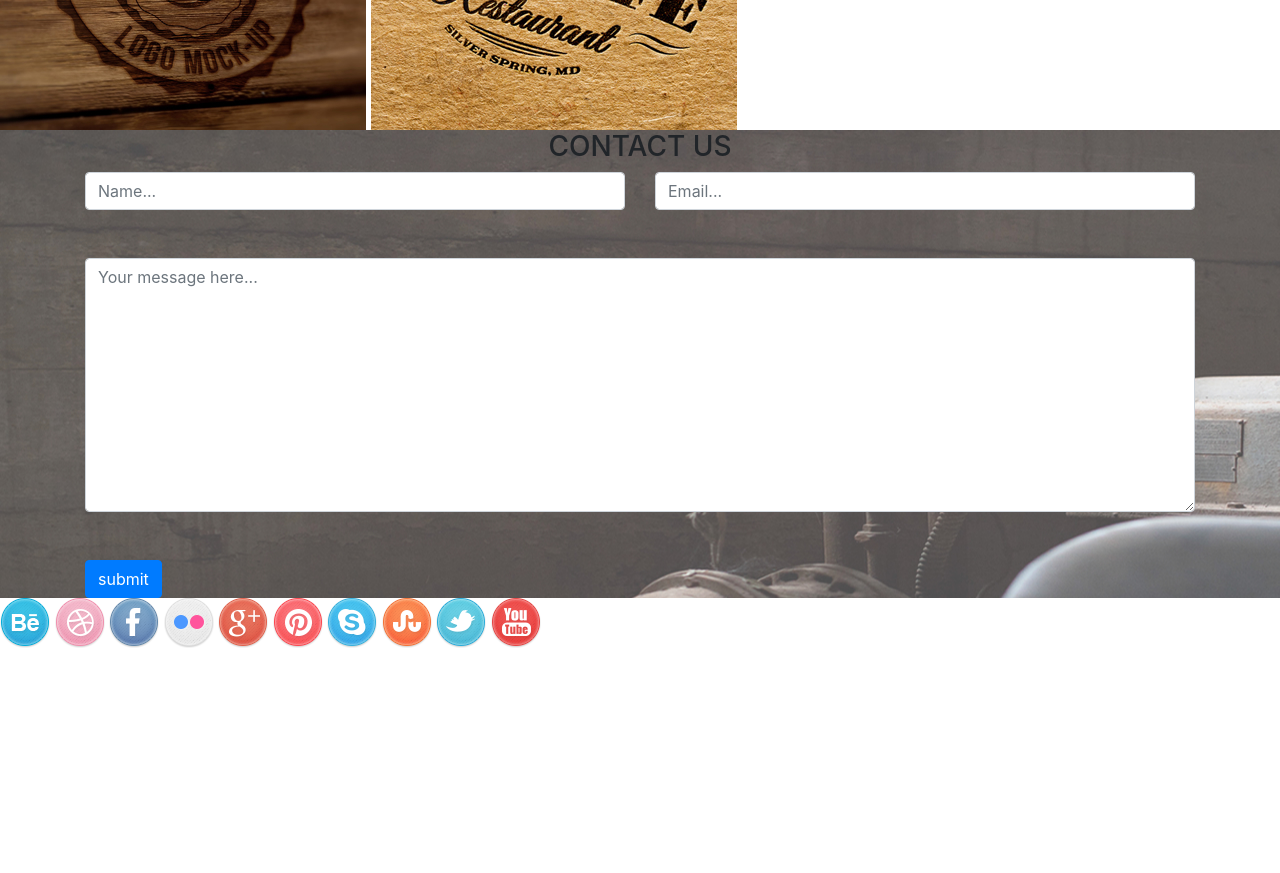
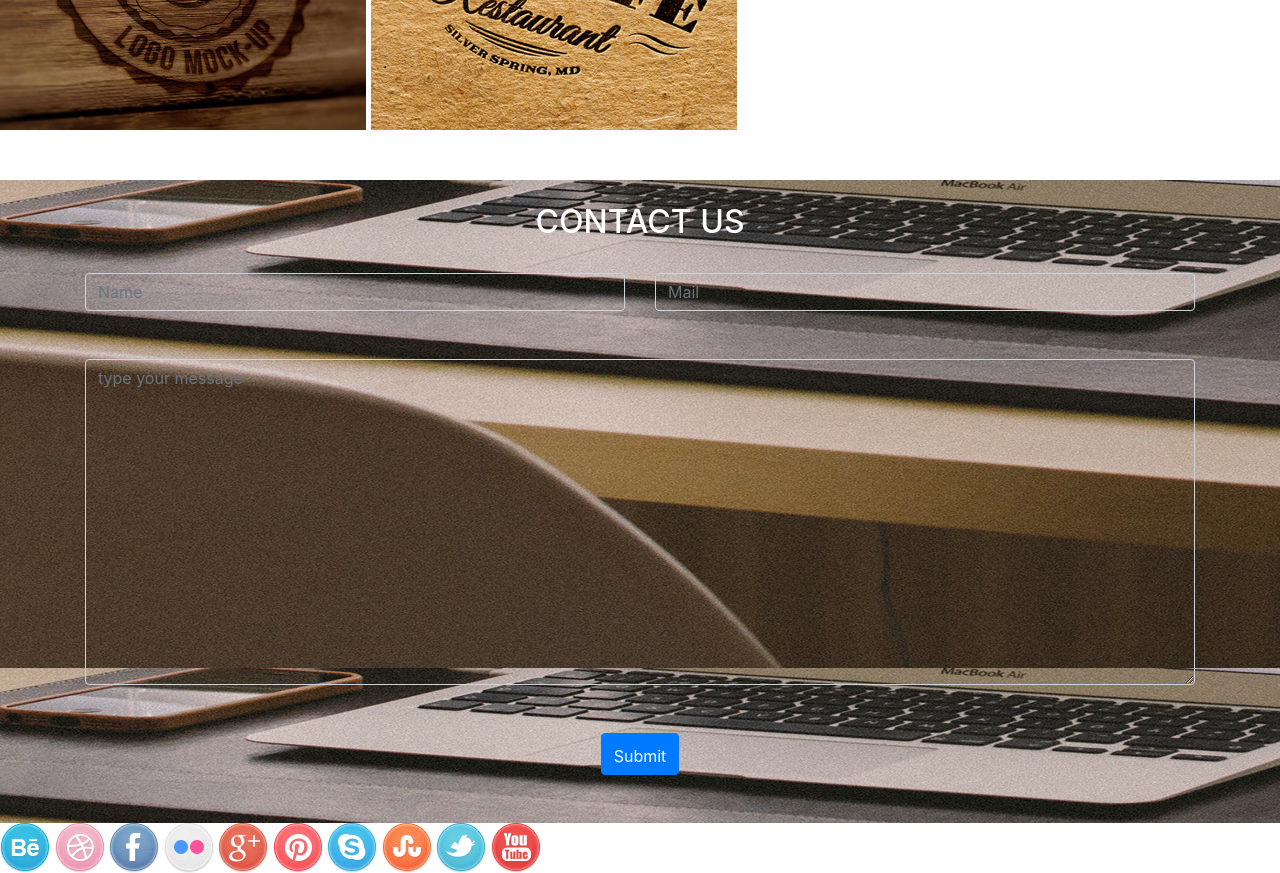
Before and after one commit to michayla/Delani-studios, a plain HTML site: page index.html in a window 1280 px wide. Shown: the part 2200-3073 px from the top of the page. Before the commit the page ends 2848 px from the top, so only its background shows below. Drawn offline with nearby package versions, Linux system fonts and the light colour scheme; a web font is replaced by a local one.

Commit message:
added submission form

```diff
--- a/css/styles.css
+++ b/css/styles.css
@@ -20,6 +20,36 @@
     padding-top: 5px;
 }
 
+.contact{
+    background-image: url(../images/s_image.jpg);
+    text-align: center;
+    margin-top: 50px;
+    color: white;
+    height: auto;
+}
+
+.contact h2{
+    padding-top: 23px;
+    padding-bottom: 23px;
+}
+
+#name{
+    background: transparent;
+    color: white;
+}
+#mail{
+    background: transparent;
+    color: white;
+}#text{
+    background: transparent;
+    color: white;
+}
+#submit{
+    text-align: center;
+    padding-top: 10px;
+}
+
+
 #whatwedo{
     text-align: center;
 }
--- a/index.html
+++ b/index.html
@@ -140,14 +140,41 @@ div>
   </div>
 </div>
 </section>
+<div class="contact">
+    <div class="container">
+        <h2>CONTACT US</h2>
+        <div onsubmit="return validationForm()" class="form">
+            <div class="row">
+                <div class="col-md-6">
+                    <input type="text" class="form-control" placeholder="Name" id="name">
+                </div>
+                <div class="col-md-6">
+                    <input type="email" class="form-control" placeholder="Mail" id="mail">                                    </div>
+                <div class="col-sm-12" id="text">
+                    <textarea type="text" class="form-control mt-5" placeholder="type your message"
+                        id="text" cols="13" rows="13"></textarea>
+                </div>
+            </div>
+            <br>
+            <br>
+            <div>
+                <button type="submit" class="btn btn-primary" id="submit">Submit</button>
+            </div>
+            <br><br>
+        </div>
+    </form>
 
+            </div>
+        </div>
+    </div>
+</div>
+<!----
 <div class="contactme">
 <div class="container-fluid myform">
     <div class="container mycontact">
         <h3 class="text-center myhead">CONTACT US</h3>
         <div class="form">
-            <form action="#" method="POST" onsubmit="event.preventDefault()" id="form">
-                <div class="row">
+            <!-- <form action="https://github.us4.list-manage.com/subscribe/post?u=0d754895c60fced1d804b30f7&amp;id=272cc50ef3" method="post" id="mc-embedded-subscribe-form" name="mc-embedded-subscribe-form" class="validate" target="_blank" novalidate> --
                     <div class="col-md-6">
                      <input type="text" class="form-control" placeholder="Name..." required id="name" />
                     </div>
@@ -166,7 +193,7 @@ div>
         </div>
     </div>
 </div>
-</div>
+</div>-->
 
 
 <div id="footer">
--- a/js/script.js
+++ b/js/script.js
@@ -1,3 +1,14 @@
+$("#submit").click(function (event) {
+    event.preventDefault();
+    var name = $("#name").val();
+    var mail = $("mail").val();
+    var text = $("#text").val();
+
+    if (name == "" || email == "" || text == "") {
+        alert("hi" + " " + name + " " + "we have recieved Your message .Thank you for reaching out to us")        } else {
+        alert("please make sure you have filled in the form correctly")        }    })
+
+
 $(document).click(function(){
     $(".design").click(function(){
         $("#design-hide").toggle();
```
